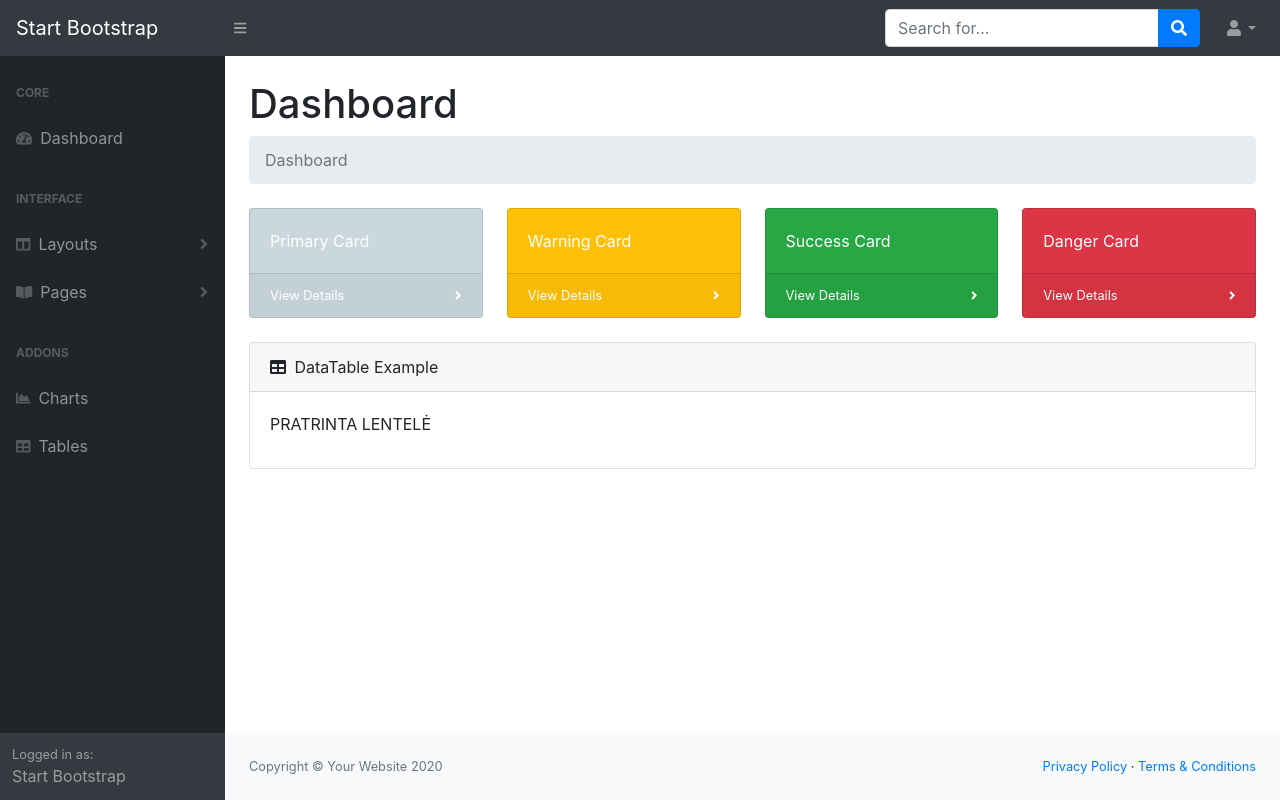
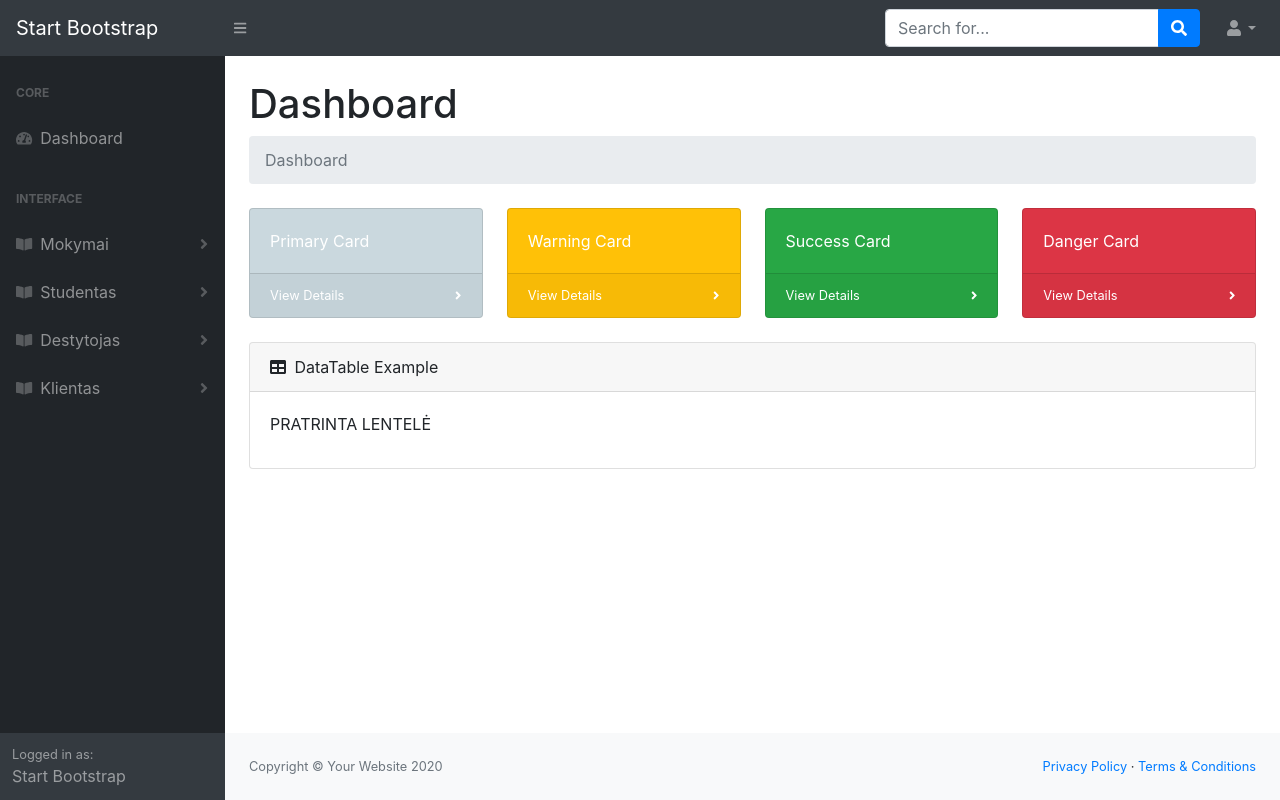
Before and after one commit to JustasRamanauskas/MokymuPlatforma, a Django app: page /index/ in a window 1280 px wide. Run offline with Django 3.2, Linux system fonts and the light colour scheme; some libraries are stand-ins or nearby versions.

Commit message:
Sutvarkytas index.html kairysis sidebar Sudeta Mokymai, studentas, dėstytojas, klienas

```diff
--- a/mokymu_platforma/core/templates/index.html
+++ b/mokymu_platforma/core/templates/index.html
@@ -4,24 +4,28 @@
 <!DOCTYPE html>
 <html lang="en">
 <head>
-        <meta charset="utf-8" />
-        <meta http-equiv="X-UA-Compatible" content="IE=edge" />
-        <meta name="viewport" content="width=device-width, initial-scale=1, shrink-to-fit=no" />
-        <meta name="description" content="" />
-        <meta name="author" content="" />
+    <meta charset="utf-8"/>
+    <meta http-equiv="X-UA-Compatible" content="IE=edge"/>
+    <meta name="viewport" content="width=device-width, initial-scale=1, shrink-to-fit=no"/>
+    <meta name="description" content=""/>
+    <meta name="author" content=""/>
     <title>Dashboard - SB Admin</title>
-        <link href='{% static "css/styles.css" %}' rel="stylesheet" />
-        <link href="https://cdn.datatables.net/1.10.20/css/dataTables.bootstrap4.min.css" rel="stylesheet" crossorigin="anonymous" />
-        <script src="https://cdnjs.cloudflare.com/ajax/libs/font-awesome/5.13.0/js/all.min.js" crossorigin="anonymous"></script>
+    <link href='{% static "css/styles.css" %}' rel="stylesheet"/>
+    <link href="https://cdn.datatables.net/1.10.20/css/dataTables.bootstrap4.min.css" rel="stylesheet"
+          crossorigin="anonymous"/>
+    <script src="https://cdnjs.cloudflare.com/ajax/libs/font-awesome/5.13.0/js/all.min.js"
+            crossorigin="anonymous"></script>
 </head>
 <body class="sb-nav-fixed">
 <nav class="sb-topnav navbar navbar-expand navbar-dark bg-dark">
     <a class="navbar-brand" href="index.html">Start Bootstrap</a>
-            <button class="btn btn-link btn-sm order-1 order-lg-0" id="sidebarToggle" href="#"><i class="fas fa-bars"></i></button>
+    <button class="btn btn-link btn-sm order-1 order-lg-0" id="sidebarToggle" href="#"><i class="fas fa-bars"></i>
+    </button>
     <!-- Navbar Search-->
     <form class="d-none d-md-inline-block form-inline ml-auto mr-0 mr-md-3 my-2 my-md-0">
         <div class="input-group">
-                    <input class="form-control" type="text" placeholder="Search for..." aria-label="Search" aria-describedby="basic-addon2" />
+            <input class="form-control" type="text" placeholder="Search for..." aria-label="Search"
+                   aria-describedby="basic-addon2"/>
             <div class="input-group-append">
                 <button class="btn btn-primary" type="button"><i class="fas fa-search"></i></button>
             </div>
@@ -30,7 +34,8 @@
     <!-- Navbar-->
     <ul class="navbar-nav ml-auto ml-md-0">
         <li class="nav-item dropdown">
-                    <a class="nav-link dropdown-toggle" id="userDropdown" href="#" role="button" data-toggle="dropdown" aria-haspopup="true" aria-expanded="false"><i class="fas fa-user fa-fw"></i></a>
+            <a class="nav-link dropdown-toggle" id="userDropdown" href="#" role="button" data-toggle="dropdown"
+               aria-haspopup="true" aria-expanded="false"><i class="fas fa-user fa-fw"></i></a>
             <div class="dropdown-menu dropdown-menu-right" aria-labelledby="userDropdown">
                 <a class="dropdown-item" href="#">Settings</a>
                 <a class="dropdown-item" href="#">Activity Log</a>
@@ -51,56 +56,66 @@
                         Dashboard
                     </a>
                     <div class="sb-sidenav-menu-heading">Interface</div>
-                            <a class="nav-link collapsed" href="#" data-toggle="collapse" data-target="#collapseLayouts" aria-expanded="false" aria-controls="collapseLayouts">
-                                <div class="sb-nav-link-icon"><i class="fas fa-columns"></i></div>
-                                Layouts
+                    <a class="nav-link collapsed" href="#" data-toggle="collapse" data-target="#collapseMokymai"
+                       aria-expanded="false" aria-controls="collapseMokymai">
+                        <div class="sb-nav-link-icon"><i class="fas fa-book-open"></i></div>
+                        Mokymai
                         <div class="sb-sidenav-collapse-arrow"><i class="fas fa-angle-down"></i></div>
                     </a>
-                            <div class="collapse" id="collapseLayouts" aria-labelledby="headingOne" data-parent="#sidenavAccordion">
+                    <div class="collapse" id="collapseMokymai" aria-labelledby="headingOne"
+                         data-parent="#sidenavAccordion">
                         <nav class="sb-sidenav-menu-nested nav">
-                                    <a class="nav-link" href="layout-static.html">Static Navigation</a>
-                                    <a class="nav-link" href="layout-sidenav-light.html">Light Sidenav</a>
+                            <a class="nav-link" href="layout-static.html">Mokymai/Temos</a>
+                            <a class="nav-link" href="layout-static.html">Tvarkaraštis</a>
+                            <a class="nav-link" href="layout-static.html">Dėstytojai</a>
+                            <a class="nav-link" href="layout-static.html">Studentai</a>
+                            <a class="nav-link" href="layout-static.html">Ataskaita</a>
                         </nav>
                     </div>
-                            <a class="nav-link collapsed" href="#" data-toggle="collapse" data-target="#collapsePages" aria-expanded="false" aria-controls="collapsePages">
+                    <a class="nav-link collapsed" href="#" data-toggle="collapse" data-target="#collapseStudentas"
+                       aria-expanded="false" aria-controls="collapseStudentas">
                         <div class="sb-nav-link-icon"><i class="fas fa-book-open"></i></div>
-                                Pages
+                        Studentas
                         <div class="sb-sidenav-collapse-arrow"><i class="fas fa-angle-down"></i></div>
                     </a>
-                            <div class="collapse" id="collapsePages" aria-labelledby="headingTwo" data-parent="#sidenavAccordion">
-                                <nav class="sb-sidenav-menu-nested nav accordion" id="sidenavAccordionPages">
-                                    <a class="nav-link collapsed" href="#" data-toggle="collapse" data-target="#pagesCollapseAuth" aria-expanded="false" aria-controls="pagesCollapseAuth">
-                                        Authentication
+                    <div class="collapse" id="collapseStudentas" aria-labelledby="headingTwo"
+                         data-parent="#sidenavAccordion">
+                        <nav class="sb-sidenav-menu-nested nav">
+                            <a class="nav-link" href="layout-static.html">Tvarkaraštis</a>
+                            <a class="nav-link" href="layout-static.html">Pažymėjimas/Atestatai</a>
+                            <a class="nav-link" href="layout-static.html">Ataskaita</a>
+                        </nav>
+                    </div>
+                    <a class="nav-link collapsed" href="#" data-toggle="collapse" data-target="#collapseDestytojas"
+                       aria-expanded="false" aria-controls="collapseDestytojas">
+                        <div class="sb-nav-link-icon"><i class="fas fa-book-open"></i></div>
+                        Destytojas
                         <div class="sb-sidenav-collapse-arrow"><i class="fas fa-angle-down"></i></div>
                     </a>
-                                    <div class="collapse" id="pagesCollapseAuth" aria-labelledby="headingOne" data-parent="#sidenavAccordionPages">
+                    <div class="collapse" id="collapseDestytojas" aria-labelledby="headingTwo"
+                         data-parent="#sidenavAccordion">
                         <nav class="sb-sidenav-menu-nested nav">
-                                            <a class="nav-link" href="login.html">Login</a>
-                                            <a class="nav-link" href="register.html">Register</a>
-                                            <a class="nav-link" href="password.html">Forgot Password</a>
+                            <a class="nav-link" href="layout-static.html">Tvarkaraštis</a>
+                            <a class="nav-link" href="layout-static.html">Grupės</a>
+                            <a class="nav-link" href="layout-static.html">Užduotys</a>
+                            <a class="nav-link" href="layout-static.html">Ataskaita</a>
                         </nav>
                     </div>
-                                    <a class="nav-link collapsed" href="#" data-toggle="collapse" data-target="#pagesCollapseError" aria-expanded="false" aria-controls="pagesCollapseError">
-                                        Error
+                    <a class="nav-link collapsed" href="#" data-toggle="collapse" data-target="#collapseKlientas"
+                       aria-expanded="false" aria-controls="collapseKlientas">
+                        <div class="sb-nav-link-icon"><i class="fas fa-book-open"></i></div>
+                        Klientas
                         <div class="sb-sidenav-collapse-arrow"><i class="fas fa-angle-down"></i></div>
                     </a>
-                                    <div class="collapse" id="pagesCollapseError" aria-labelledby="headingOne" data-parent="#sidenavAccordionPages">
+                    <div class="collapse" id="collapseKlientas" aria-labelledby="headingTwo"
+                         data-parent="#sidenavAccordion">
                         <nav class="sb-sidenav-menu-nested nav">
-                                            <a class="nav-link" href="401.html">401 Page</a>
-                                            <a class="nav-link" href="404.html">404 Page</a>
-                                            <a class="nav-link" href="500.html">500 Page</a>
+                            <a class="nav-link" href="layout-static.html">Tvarkaraštis</a>
+                            <a class="nav-link" href="layout-static.html">Dėstytojai</a>
+                            <a class="nav-link" href="layout-static.html">Pažymėjimai/Atestatai</a>
+                            <a class="nav-link" href="layout-static.html">Ataskaita</a>
                         </nav>
                     </div>
-                                </nav>
-                            </div>
-                            <div class="sb-sidenav-menu-heading">Addons</div>
-                            <a class="nav-link" href="charts.html">
-                                <div class="sb-nav-link-icon"><i class="fas fa-chart-area"></i></div>
-                                Charts
-                            </a>
-                            <a class="nav-link" href="tables.html">
-                                <div class="sb-nav-link-icon"><i class="fas fa-table"></i></div>
-                                Tables
                     </a>
                 </div>
             </div>
@@ -185,7 +200,8 @@
     </div>
 </div>
 <script src="https://code.jquery.com/jquery-3.5.1.min.js" crossorigin="anonymous"></script>
-        <script src="https://stackpath.bootstrapcdn.com/bootstrap/4.5.0/js/bootstrap.bundle.min.js" crossorigin="anonymous"></script>
+<script src="https://stackpath.bootstrapcdn.com/bootstrap/4.5.0/js/bootstrap.bundle.min.js"
+        crossorigin="anonymous"></script>
 <script src="../static/js/scripts.js"></script>
 <script src="https://cdnjs.cloudflare.com/ajax/libs/Chart.js/2.8.0/Chart.min.js" crossorigin="anonymous"></script>
 <script src="../static/assets/demo/chart-area-demo.js"></script>
```
Lines whose indentation alone changed are shown as unchanged.
